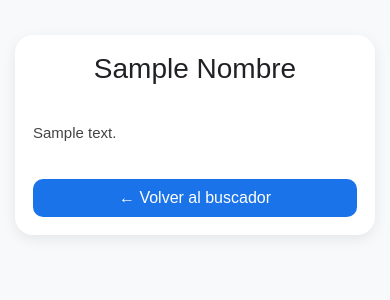
After one commit to peteAlvarez/BuscadorJaccard, a Flask app: template templates/documento.html in a window 390 px wide. The commit adds this page. Shown: the top 300 px of the page. Run offline with Flask 3, Linux system fonts and the light colour scheme; the template is opened without the code that fills it: most values are stand-ins (such as "Sample title", 1, 10 or a date in 2020); parts of the project's set-up code (start-up, migrations or seed data) failed here and were passed over.

Commit message:
click tarjetas, css responsive y titulos

```diff
--- a/app.py
+++ b/app.py
@@ -46,23 +46,21 @@ def inicio():
 
             resultados.append({
                 "documento": nombre_doc,
+                "titulo": nombre_doc.replace(".txt", "").replace("_", " ").title(),
                 "similitud": round(similitud * 100, 2),
                 "contenido": contenido
             })
 
-        # Ordenar de mayor a menor similitud
         resultados.sort(
             key=lambda x: x["similitud"],
             reverse=True
         )
 
-        # Mostrar solo los que tienen coincidencia
         resultados = [
             r for r in resultados
             if r["similitud"] > 0
         ]
 
-        # Top 10
         resultados = resultados[:10]
 
     return render_template(
@@ -71,5 +69,23 @@ def inicio():
     )
 
 
+@app.route("/documento/<nombre>")
+def ver_documento(nombre):
+
+    with open(
+        f"documentos/{nombre}",
+        "r",
+        encoding="utf-8"
+    ) as archivo:
+
+        contenido = archivo.read()
+
+    return render_template(
+        "documento.html",
+        nombre=nombre,
+        contenido=contenido
+    )
+
+
 if __name__ == "__main__":
     app.run(debug=True)
--- a/static/style.css
+++ b/static/style.css
@@ -41,7 +41,7 @@ input[type="text"] {
 }
 
 input[type="text"]:focus {
-    box-shadow: 0 1px 6px rgba(32, 33, 36, 0.28);
+    box-shadow: 0 1px 6px rgba(32,33,36,.28);
     border-color: transparent;
 }
 
@@ -53,12 +53,16 @@ button {
     border-radius: 30px;
     font-size: 16px;
     cursor: pointer;
-    transition: 0.3s;
 }
 
 button:hover {
     background: #1765c1;
-    transform: translateY(-1px);
+}
+
+.resultado-link {
+    text-decoration: none;
+    color: inherit;
+    display: block;
 }
 
 .resultado {
@@ -68,13 +72,13 @@ button:hover {
     margin: 20px auto;
     padding: 25px;
     border-radius: 18px;
-    box-shadow: 0 4px 14px rgba(0,0,0,0.08);
-    transition: 0.25s;
+    box-shadow: 0 4px 14px rgba(0,0,0,.08);
+    transition: .25s;
 }
 
 .resultado:hover {
     transform: translateY(-3px);
-    box-shadow: 0 8px 24px rgba(0,0,0,0.12);
+    box-shadow: 0 8px 24px rgba(0,0,0,.12);
 }
 
 .documento {
@@ -85,15 +89,29 @@ button:hover {
 
 .similitud {
     color: #188038;
+    font-size: 18px;
     font-weight: bold;
-    font-size: 18px;
-    margin-bottom: 12px;
+    margin-bottom: 10px;
 }
 
 .contenido {
     color: #444;
     font-size: 16px;
     line-height: 1.7;
+}
+
+.volver {
+    display: inline-block;
+    margin-top: 15px;
+    background: #1a73e8;
+    color: white;
+    padding: 10px 18px;
+    border-radius: 10px;
+    text-decoration: none;
+}
+
+.volver:hover {
+    background: #1557b0;
 }
 
 .mensaje-vacio {
@@ -104,31 +122,56 @@ button:hover {
     margin: 30px auto;
     padding: 30px;
     border-radius: 18px;
-    box-shadow: 0 4px 14px rgba(0,0,0,0.08);
+    box-shadow: 0 4px 14px rgba(0,0,0,.08);
     color: #d93025;
     font-size: 20px;
     font-weight: bold;
 }
 
-@media (max-width: 768px) {
+/* RESPONSIVE IPHONE Y ANDROID */
+
+@media screen and (max-width: 768px) {
+
+    body {
+        padding: 15px;
+    }
 
     h1 {
-        font-size: 30px;
+        font-size: 28px;
+    }
+
+    form {
+        flex-direction: column;
     }
 
     input[type="text"] {
         width: 100%;
+        max-width: 100%;
     }
 
     button {
         width: 100%;
     }
 
-    form {
-        flex-direction: column;
+    .resultado {
+        width: 100%;
+        padding: 18px;
     }
 
-    .resultado {
-        width: 95%;
+    .documento {
+        font-size: 20px;
+    }
+
+    .similitud {
+        font-size: 16px;
+    }
+
+    .contenido {
+        font-size: 15px;
+    }
+
+    .volver {
+        display: block;
+        text-align: center;
     }
 }
--- /dev/null
+++ b/templates/documento.html
@@ -0,0 +1,37 @@
+<!DOCTYPE html>
+<html lang="es">
+<head>
+
+    <meta charset="UTF-8">
+
+    <title>{{ nombre }}</title>
+
+    <link
+        rel="stylesheet"
+        href="{{ url_for('static', filename='style.css') }}"
+    >
+
+</head>
+
+<body>
+
+    <div class="resultado">
+
+        <h1>
+            {{ nombre.replace('.txt', '').replace('_', ' ').title() }}
+        </h1>
+
+        <p class="contenido">
+            {{ contenido }}
+        </p>
+
+        <br>
+
+        <a class="volver" href="/">
+            ← Volver al buscador
+        </a>
+
+    </div>
+
+</body>
+</html>
```
Also changed, not shown: templates/index.html (+22 -8 lines).
